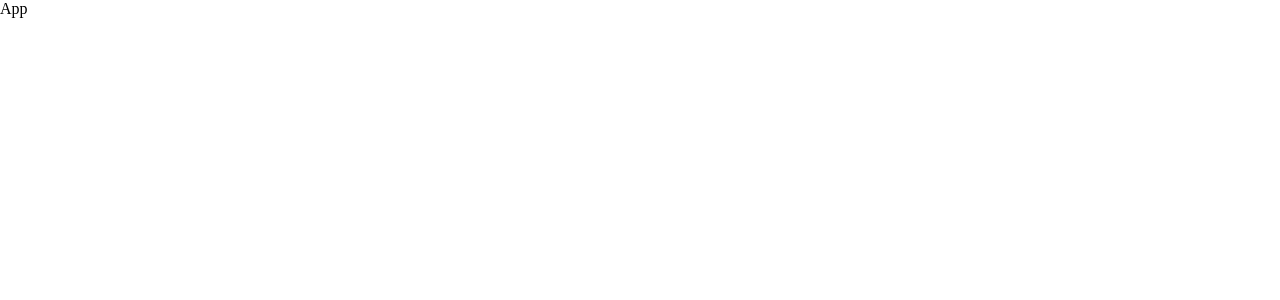
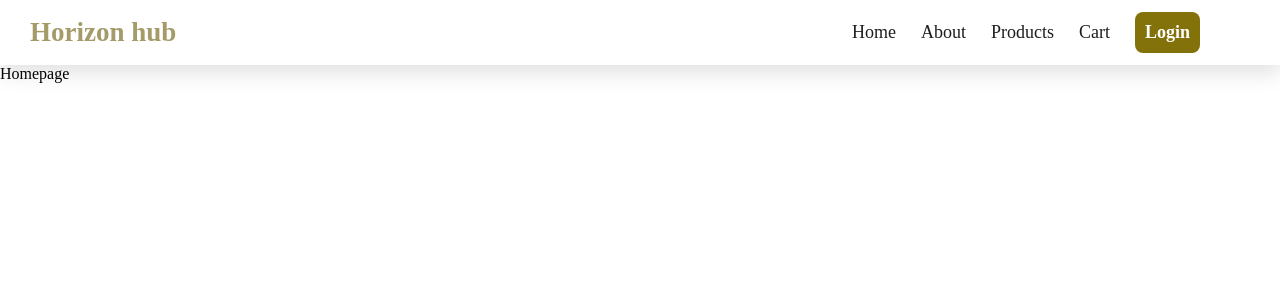
Before and after one commit to Bolaji87/horizon-hub, a React (Vite) app: page / in a window 1280 px wide. Shown: the top 300 px of the page. Built offline with nearby package versions, Linux system fonts and the light colour scheme.

Commit message:
feat:use Router

```diff
--- a/src/App.jsx
+++ b/src/App.jsx
@@ -1,7 +1,20 @@
 import React from "react";
+import { BrowserRouter, Routes, Route } from "react-router-dom";
+
+import Navbar from "./components/Appnav/Navbar";
+import Homepage from "./pages/Home/Homepage";
 
 function App() {
-  return <div>App</div>;
+  return (
+    <div>
+      <Navbar />
+      <BrowserRouter>
+        <Routes>
+          <Route path="/" element={<Homepage />} />
+        </Routes>
+      </BrowserRouter>
+    </div>
+  );
 }
 
 export default App;
```
